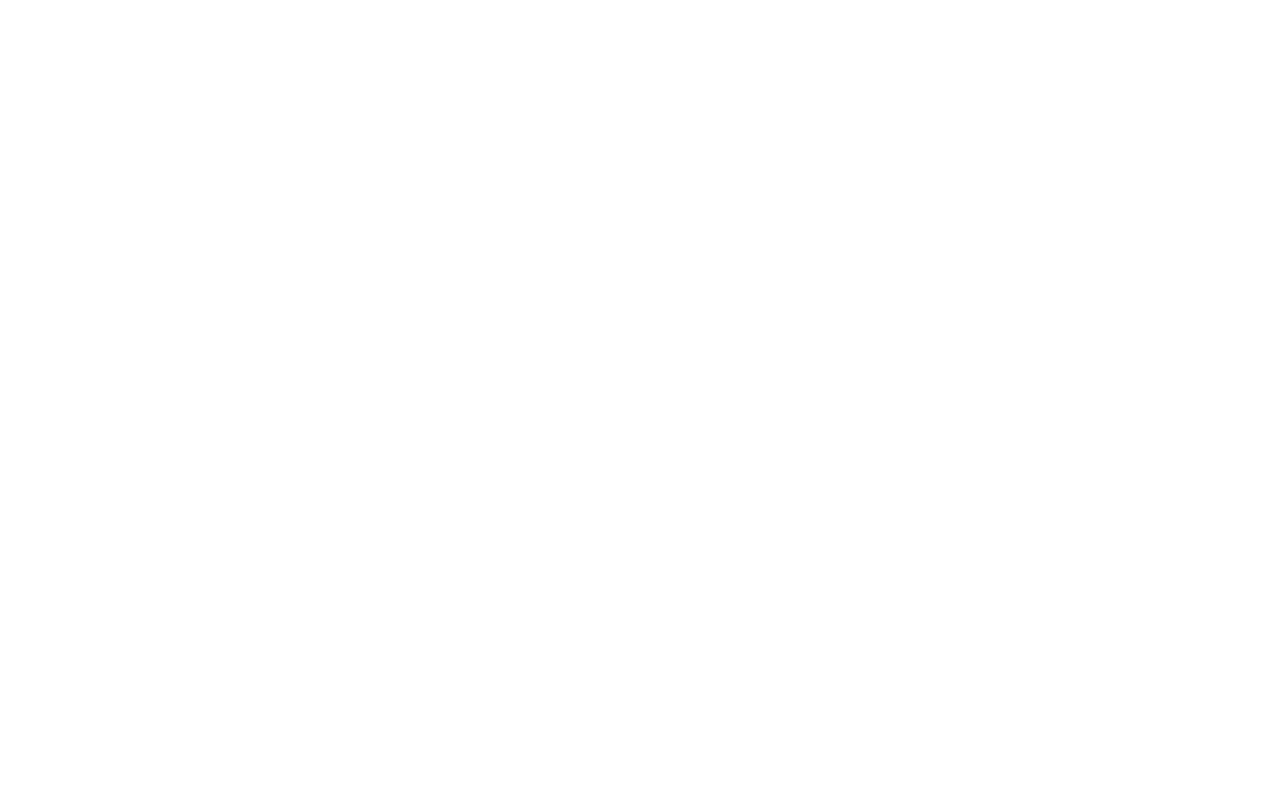
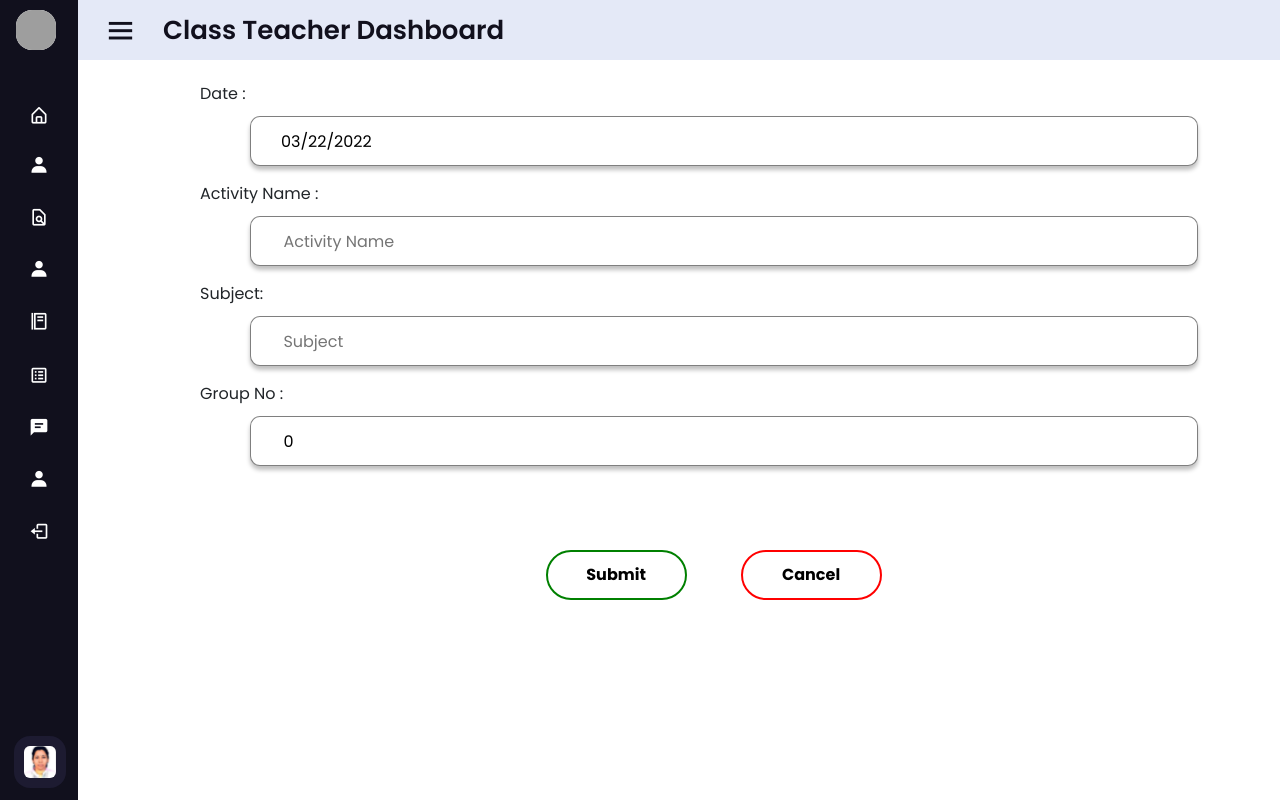
Before and after one commit to PranavShelke4/IT, a React (Create React App) app: page /add-student-list in a window 1280 px wide. Before the commit this address had no page. Built offline with nearby package versions, Linux system fonts and the light colour scheme; grey boxes are pictures that could not be loaded.

Commit message:
add list form

```diff
--- /dev/null
+++ b/src/components/ClassTeacher/Students/addList.css
@@ -0,0 +1,45 @@
+.main-sec{
+    padding-top: 2rem !important;
+}
+  .update{
+     width: 900px;
+    height: 50px;
+
+    /* margin-top: 10px; */
+
+  background: #FFFFFF;
+  border: 1px solid rgba(0, 0, 0, 0.5);
+  box-sizing: border-box;
+  border-radius: 10px;
+  margin-bottom: 1rem !important;
+  }
+
+  button{
+    position: absolute;
+    width: 141px;
+    height: 50px;
+    border: 1px solid rgba(0, 0, 0, 0.5);
+    box-sizing: border-box;
+    border-radius: 10px;
+    background-color: white;
+    font-size: 15px;
+    margin-top: -2rem !important;
+
+  }
+  .submit{
+    border-color: green;
+    margin-left: 35%;
+    margin-right: 5%;
+  }
+  .cancel{
+    border-color: red;
+  }
+
+  .submit:hover{
+    background-color: green;
+    color: white;
+  }
+  .cancel:hover{
+    background-color: red;
+    color: white;
+  }
--- /dev/null
+++ b/src/components/ClassTeacher/Students/addStudentList.js
@@ -0,0 +1,137 @@
+import React, { Component } from 'react';
+import axios from "axios";
+import DatePicker from "react-datepicker";
+//import "react-datepicker/dist/react-datepicker.css";
+import './addList.css'
+
+class addStudentList extends Component {
+
+    constructor(props){
+        super();
+        this.state = {
+            // username: "",
+            date: new Date(),
+            activity: "",
+            subject: "",
+            group: 0
+
+        }
+        // this.onChangeUsername = this.onChangeUsername.bind(this);
+
+        this.onChangeDate = this.onChangeDate.bind(this);
+        this.onChangeActivity = this.onChangeActivity.bind(this);
+        this.onChangeSubject = this.onChangeSubject.bind(this);
+        this.onChangeGroup = this.onChangeGroup.bind(this);
+        this.onSubmit = this.onSubmit.bind(this);
+    }
+
+    // componentDidMount() {
+    //     axios.get('http://localhost:5000/achievements/')
+    //         .then(response => {
+    //             if(response.data.length > 0) {
+    //                 this.setState({
+    //                     users: response.data.map(user => user.username),
+    //                     username: response.data[0].username
+    //                 });
+    //             }
+    //         })
+    // }
+
+    // onChangeUsername(e) {
+    //     this.setState({ username: e.target.value})
+    // }
+    onChangeDate(date) {
+        this.setState({ date: date})
+    }
+    onChangeActivity(e) {
+        this.setState({ activity: e.target.value})
+    }
+    onChangeSubject(e) {
+        this.setState({ subject: e.target.value})
+    }
+    onChangeGroup(e) {
+        this.setState({ group: e.target.value})
+    }
+    onSubmit(e) {
+        e.preventDefault();
+        const achievement = {
+            // username: this.state.username,
+
+            date: this.state.date,
+            activity: this.state.activity,
+            subject: this.state.subject,
+            group: this.state.group
+        }
+
+        console.log(achievement);
+
+        axios.post("http://localhost:5000/achievements/add-achievement", achievement)
+            .then(res => console.log(res.data));
+
+        window.location = "/class-teacher-dashboard";
+    }
+    Cancel(e){
+        window.location = "/class-teacher-dashboard";
+    }
+
+    render() {
+        return (
+            <div className='main-sec'>
+            <div className="upd_section">
+
+                <form onSubmit={this.onSubmit}>
+
+                        <label className='label l1'>Date : </label><br/>
+
+                            <DatePicker
+                                className='update'
+                                // showYearPicker
+                                // dateFormat={"yyyy"}
+                                selected={this.state.date}
+                                onChange={this.onChangeDate}
+
+                            />
+                            <br/>
+
+
+
+                        <label className='label l2'>Activity Name : </label><br/>
+                        <input
+                            type="text" required
+                            className='update'
+                            value={this.state.activity}
+                            onChange={this.onChangeActivity}
+                            placeholder="Activity Name"
+                        /><br/>
+
+
+                        <label className='label l3'>Subject: </label><br/>
+                        <input
+                            type="text"
+                            className='update'
+                            value={this.state.subject}
+                            onChange={this.onChangeSubject}
+                            placeholder="Subject"
+                        /><br/>
+
+
+                        <label className='label l4'>Group No : </label><br/>
+                        <input
+                            type="number"
+                            className='update'
+                            value={this.state.group}
+                            onChange={this.onChangeGroup}
+                            placeholder="Group No"
+                        /><br/>
+
+                        <button type="submit" value="Submit" className="submit">Submit</button>
+                        <button type="reset" value="Cancel" className="cancel" onClick={this.Cancel}>Cancel</button>
+
+                </form>
+            </div>
+            </div>
+         );
+    }
+}
+
+export default addStudentList;
--- a/src/functions/routes.js
+++ b/src/functions/routes.js
@@ -7,6 +7,7 @@
 import ClassTeacherDashboard from '../pages/ClassTeacherPages/Dashboard';
 import AddAchievement from "../pages/ClassTeacherPages/addAchievement";
 import Student from "../pages/ClassTeacherPages/studentpage";
+import AddList from "../pages/ClassTeacherPages/addListPage";
 
 
 // subject teacher Routes
@@ -52,7 +53,7 @@
         <Route path="/class-teacher-dashboard" element={<ClassTeacherDashboard />}></Route>
         <Route path="/add-achievement" element={<AddAchievement />}></Route>
         <Route path="/student-table" element={<Student />}></Route>
-
+        <Route path="/add-student-list" element={<AddList />}></Route>
       </Routes>
     </>
   );
--- /dev/null
+++ b/src/pages/ClassTeacherPages/addListPage.js
@@ -0,0 +1,14 @@
+import React from 'react';
+import ClassNavbar from '../../components/ClassTeacher/classTeacherNavbar';
+import List from "../../components/ClassTeacher/Students/addStudentList";
+
+function addListPage(){
+    return (
+    <div>
+        <ClassNavbar />
+        <List />
+    </div>
+    );
+}
+
+export default addListPage;
```
